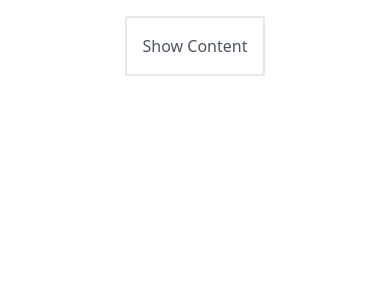
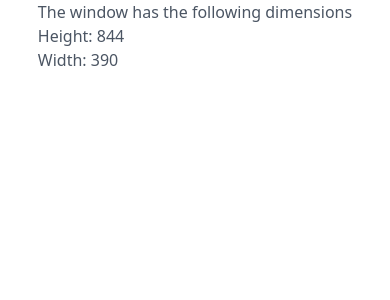
Before and after one commit to connorwarme/rtrain, a React (Vite) app: page / in a window 390 px wide. Shown: the top 300 px of the page. Built offline with nearby package versions, Linux system fonts and the light colour scheme.

Commit message:
Build useResponsive hook, and simple test

```diff
--- a/src/App.jsx
+++ b/src/App.jsx
@@ -18,8 +18,8 @@ import './App.css'
 // import FeatureFlagGlobalState from './components/flag/context'
 // import FeatureFlag from './components/flag'
 // import UseFetchTest from './components/useFetch/test'
-import UseOutsideClickTest from './components/useOutsideClick/test'
-
+// import UseOutsideClickTest from './components/useOutsideClick/test'
+import UseResponsiveTest from './components/useResponsive/test'
 function App() {
   return (
     <div className="flex justify-center">
@@ -44,7 +44,8 @@ function App() {
       </FeatureFlagGlobalState> */}
 
       {/* <UseFetchTest /> */}
-      <UseOutsideClickTest />
+      {/* <UseOutsideClickTest /> */}
+      <UseResponsiveTest />
     </div>
   )
 }
--- /dev/null
+++ b/src/components/useResponsive/index.jsx
@@ -0,0 +1,27 @@
+import { useLayoutEffect, useState } from 'react'
+
+const useResponsive = () => {
+  const [windowSize, setWindowSize] = useState({
+    height: 0,
+    width: 0,
+  })
+
+  const handleResize = () => {
+    setWindowSize({
+      height: window.innerHeight,
+      width: innerWidth,
+    })
+  }
+  useLayoutEffect(() => {
+    handleResize()
+
+    window.addEventListener('resize', handleResize)
+
+    return () => {
+      window.removeEventListener('resize', handleResize)
+    }
+  }, [])
+  return { windowSize }
+}
+
+export default useResponsive
--- /dev/null
+++ b/src/components/useResponsive/test.jsx
@@ -0,0 +1,17 @@
+import useResponsive from '.'
+
+const UseResponsiveTest = () => {
+  const { windowSize } = useResponsive()
+
+  return (
+    <>
+      <div>
+        <p>The window has the following dimensions</p>
+        <p>Height: {windowSize.height}</p>
+        <p>Width: {windowSize.width}</p>
+      </div>
+    </>
+  )
+}
+
+export default UseResponsiveTest
```
